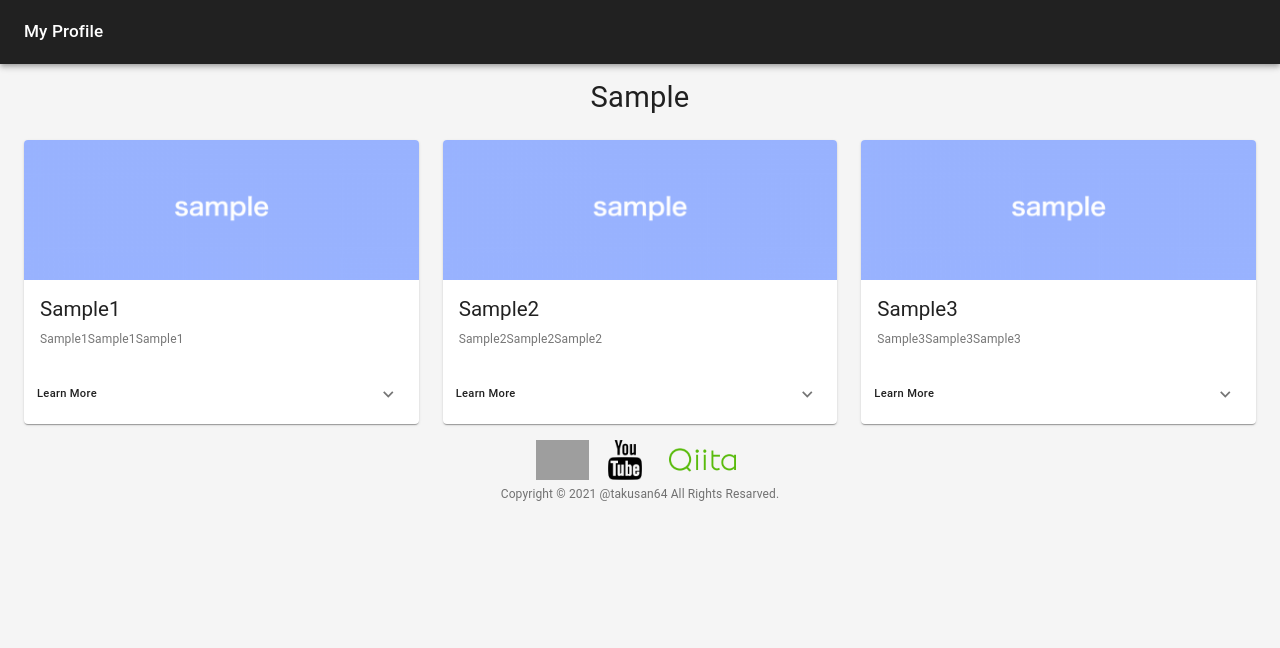
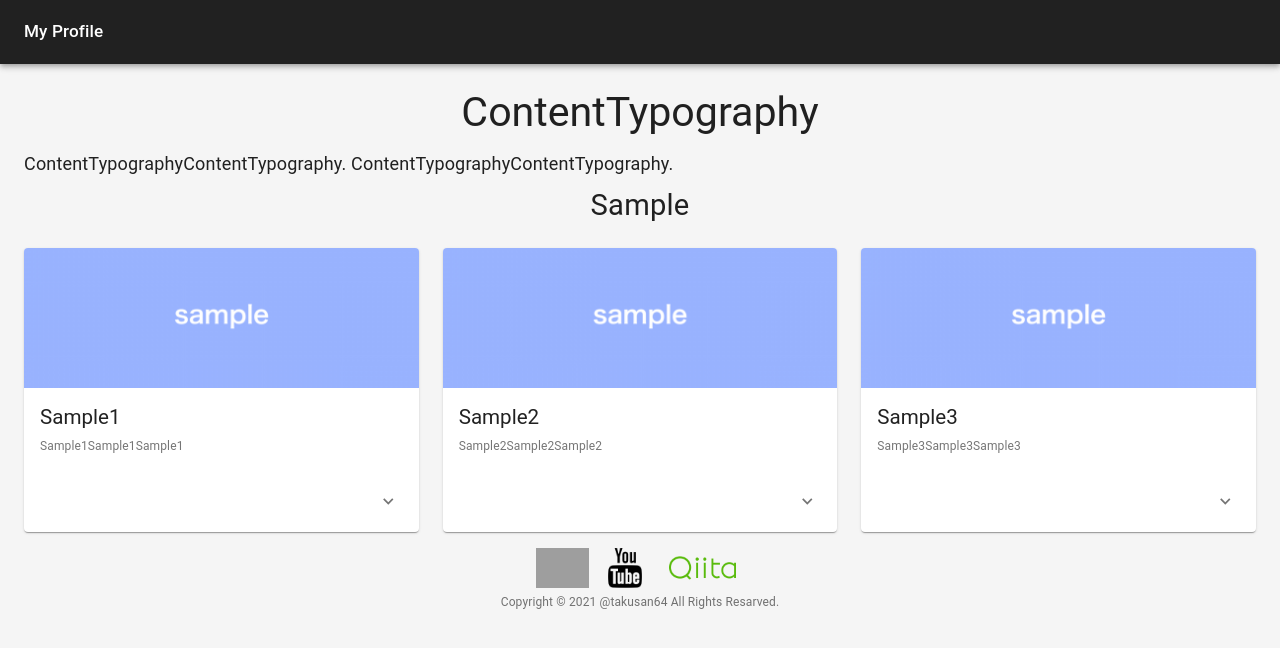
Before and after one commit to takusan64/takusan64.github.io, a React (Create React App) app: page / in a window 1280 px wide. Shown: the top 648 px of the page. Built offline with nearby package versions, Linux system fonts and the light colour scheme; grey boxes are pictures that could not be loaded.

Commit message:
ContentTypography Componentized

```diff
--- a/src/App.tsx
+++ b/src/App.tsx
@@ -23,7 +23,9 @@ const App: React.FC = () => {
     <>
       <Header header={data.header} />
       <Container className={classes.container} maxWidth="lg">
-        <Contents contents={data.contents} />
+        {data.contents.map((contents, i) =>
+          <Contents contents={contents} key={i}/>
+        )}
         <Footer footer={data.footer} />
       </Container>
     </>
--- a/src/components/ContentCard.tsx
+++ b/src/components/ContentCard.tsx
@@ -62,9 +62,19 @@ const ContentCard: React.FC<ContentCardProps> = ({content_card}) => {
         </CardContent>
       </CardActionArea>
       <CardActions disableSpacing>
-        <Button size="small" color="primary">
+        {!content_card.url? (
+          <></>
+          ) : (
+          <Button
+            size="small"
+            color="primary"
+            href={content_card.url}
+            target="_blank"
+            rel="noopener"
+          >
             Learn More
           </Button>
+        )}
         <IconButton
           className={clsx(classes.expand, {
             [classes.expandOpen]: expanded,
@@ -76,6 +86,9 @@ const ContentCard: React.FC<ContentCardProps> = ({content_card}) => {
           <ExpandMoreIcon />
         </IconButton>
       </CardActions>
+      {!content_card.content_card_detail? (
+        <></>
+        ) : (
         <Collapse in={expanded} timeout="auto" unmountOnExit>
           <CardContent>
             <Typography gutterBottom variant="h6"  component="h2">
@@ -88,6 +101,7 @@ const ContentCard: React.FC<ContentCardProps> = ({content_card}) => {
             )}
           </CardContent>
         </Collapse>
+        )}
     </Card>
   )
 }
--- a/src/components/ContentCards.tsx
+++ b/src/components/ContentCards.tsx
@@ -23,16 +23,20 @@ const ContentCards: React.FC<ContentCardsProps> = ({content_cards}) => {
     return (
       <>
         <Grid container spacing={3} justify="center">
+          {!content_cards.title? (
+            <></>
+          ) : (
             <Grid item xs={12}>
               <Typography variant="h4" align="center">
                 {content_cards.title}
               </Typography>
             </Grid>
-            {content_cards.content_card.map((content_card, i) =>
-              <Grid item xs={12} sm={4} className={classes.gridItem} key={i}>
-                <ContentCard content_card={content_card} />
-              </Grid>
-            )}
+          )}
+          {content_cards.content_card.map((content_card, i) =>
+            <Grid item xs={12} sm={4} className={classes.gridItem}  key={i}>
+              <ContentCard content_card={content_card} />
+            </Grid>
+          )}
         </Grid>
       </>
     )
--- /dev/null
+++ b/src/components/ContentTypography.tsx
@@ -0,0 +1,37 @@
+import React from 'react'
+import { makeStyles , createStyles} from '@material-ui/styles'
+import { Theme } from '@material-ui/core/styles/createMuiTheme'
+import { Typography, Grid, Box } from '@material-ui/core'
+import { ContentTypography as IContentTypography } from '../utils/interface'
+
+const useStyles = makeStyles((theme: Theme)  =>
+  createStyles({
+    discription: {
+        fontSize: 18,
+      },
+  }
+))
+
+type ContentsProps = { content_typography: IContentTypography }
+
+const ContentTypography: React.FC<ContentsProps> = ({content_typography}) => {
+    const classes = useStyles()
+    return (
+      <>
+        <Grid container spacing={1} justify="center">
+            <Grid item xs={12}>
+                <Typography variant="h3" gutterBottom align="center">
+                    <Box textAlign="center" m={1}>
+                        {content_typography.title}
+                    </Box>
+                </Typography>
+                <Typography variant="body1" gutterBottom className={classes.discription}>
+                    {content_typography.discription}
+                </Typography>
+            </Grid>
+        </Grid>
+      </>
+    )
+  }
+
+  export default ContentTypography
--- a/src/components/Contents.tsx
+++ b/src/components/Contents.tsx
@@ -3,6 +3,7 @@ import { makeStyles , createStyles} from '@material-ui/styles'
 import { Theme } from '@material-ui/core/styles/createMuiTheme'
 import { Contents as IContents } from '../utils/interface'
 import ContentCards from './ContentCards'
+import ContentTypography from './ContentTypography'
 
 const useStyles = makeStyles((theme: Theme)  =>
   createStyles({
@@ -15,6 +16,9 @@ const Contents: React.FC<ContentsProps> = ({contents}) => {
     const classes = useStyles()
     return (
       <>
+        {contents.content_typography.map((content_typography, i) =>
+          <ContentTypography content_typography={content_typography} key={i}/>
+        )}
         {contents.content_cards.map((content_cards, i) =>
           <ContentCards content_cards={content_cards} key={i}/>
         )}
--- a/src/utils/data.ts
+++ b/src/utils/data.ts
@@ -1,8 +1,15 @@
 const data = {
   header:{
-    title:"My Profile"
+    title: "My Profile"
   },
-  contents:{
+  contents:[
+    {
+      content_typography:[
+        {
+          title: "ContentTypography",
+          discription: "ContentTypographyContentTypography. ContentTypographyContentTypography. "
+        }
+      ],
       content_cards:[
         {
           title: "Sample",
@@ -37,7 +44,8 @@ const data = {
           ]
         }
       ]
-  },
+    }
+  ],
   footer:{
     copy_right:"Copyright © 2021 @takusan64 All Rights Resarved.",
     contacts:[
```
Also changed, not shown: src/utils/interface.ts (+9 -2 lines), public/manifest.json. Lines whose indentation alone changed are shown as unchanged.
